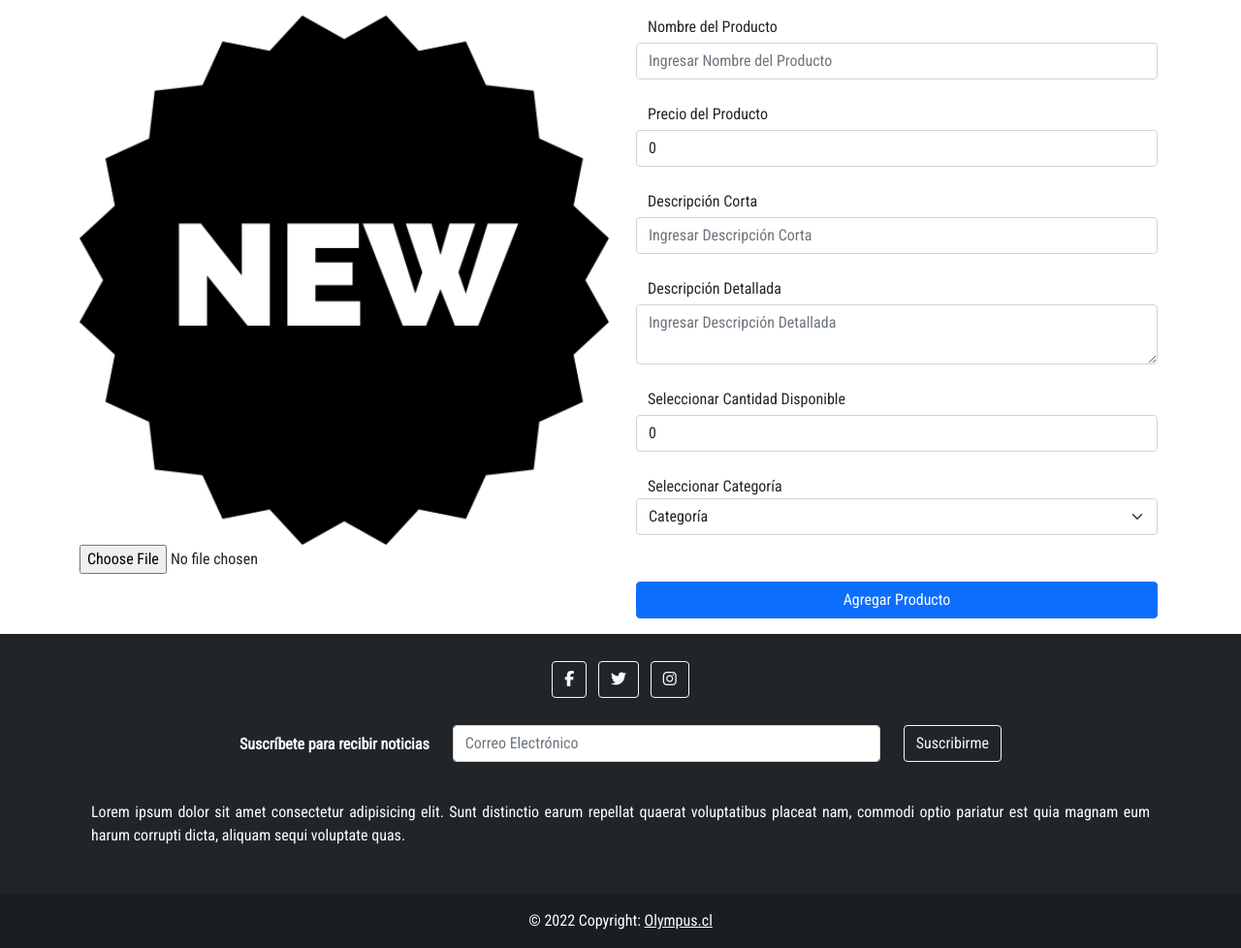
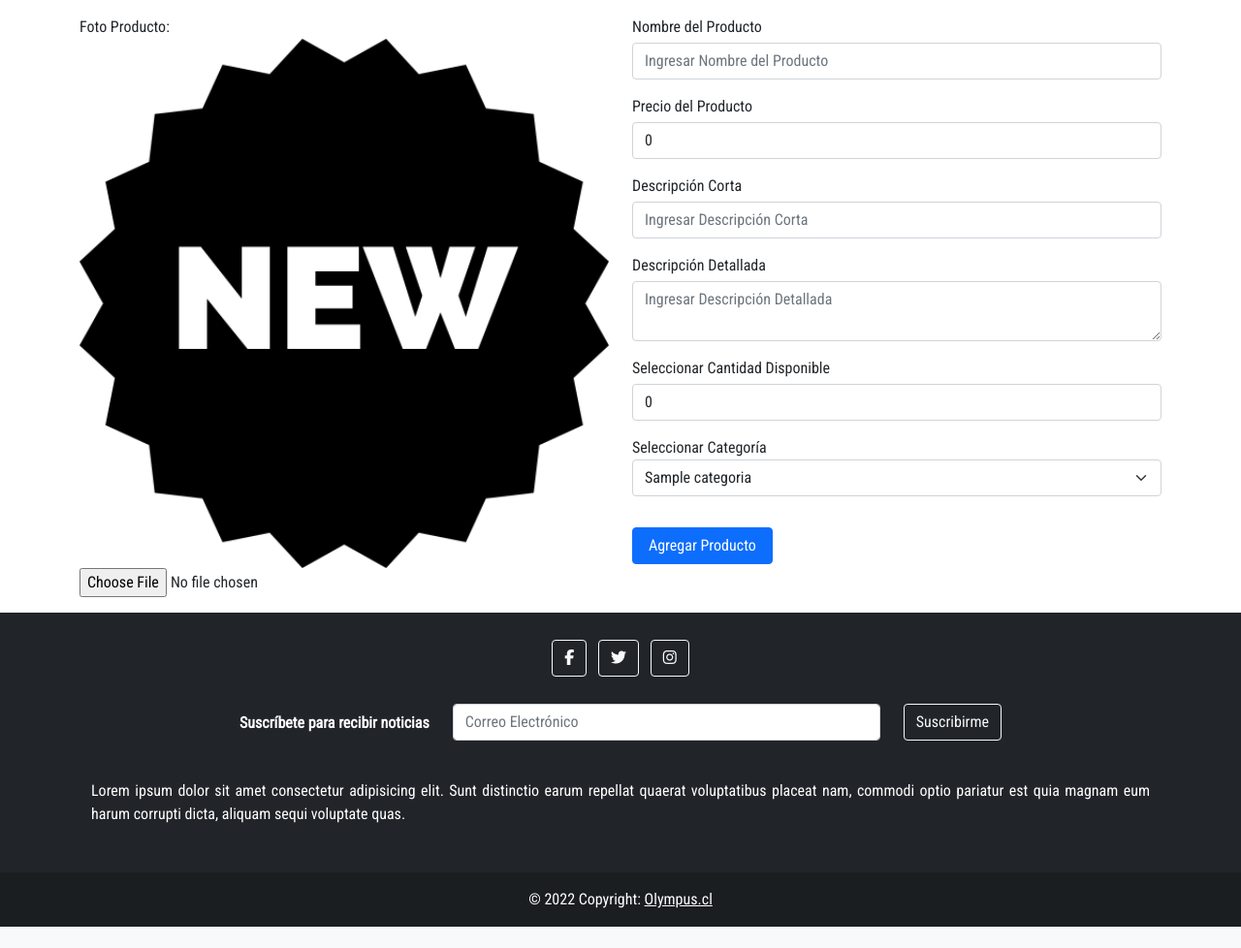
Before and after one commit to FabianDUOC/Olympus, a Django app: page /agregarProducto in a window 1280 px wide. Shown: the part 105-1083 px from the top of the page at 97% size. After the commit the page ends 1061 px from the top, so only its background shows below. Run offline with Django 4.2, Linux system fonts and the light colour scheme; tables that the repository leaves empty hold one stand-in row (values such as "Sample post"); one stand-in notice (Sample message) is shown; some libraries are stand-ins or nearby versions.

Commit message:
1.3
Creada sección agregar productos y catálogo de chaquetas.

```diff
--- a/core/admin.py
+++ b/core/admin.py
@@ -1,8 +1,9 @@
 from django.contrib import admin
-from .models import Categoria, Producto
+from .models import Categoria, Producto, Estatus
 
 # Register your models here.
 # Permite administrar el modelo completo
 
 admin.site.register(Categoria)
+admin.site.register(Estatus)
 admin.site.register(Producto)
--- a/core/models.py
+++ b/core/models.py
@@ -2,20 +2,29 @@ from django.db import models
 
 # Create your models here.
 class Categoria(models.Model):
-    idCategoria = models.IntegerField(primary_key=True,verbose_name="Código de la Categoría")
+    idCategoria = models.AutoField(primary_key=True,verbose_name="Código de la Categoría")
     nombreC = models.CharField(max_length=30, verbose_name="Nombre de la Categoría",null=False, blank=False)
 
     def __str__(self):
         return self.nombreC
 
+class Estatus(models.Model):
+    idEstatus = models.AutoField(primary_key=True,verbose_name="Código de la Categoría")
+    nombreE = models.CharField(max_length=30, verbose_name="Nombre del Estatus",null=False, blank=False)
+
+    def __str__(self):
+        return self.nombreE
+
 class Producto(models.Model):
-    idProducto = models.IntegerField(primary_key=True, verbose_name='código del Producto')
+    idProducto = models.AutoField(primary_key=True, verbose_name='código del Producto')
     nombreProducto = models.CharField(max_length=30, verbose_name='Nombre del Producto')
     descCorta = models.CharField(max_length=30, verbose_name='Descripción Corta del Producto')
     descLarga = models.CharField(max_length=200, verbose_name='Descripción Detallada del Producto')
     precio = models.IntegerField(verbose_name='Precio del Producto')
     stock = models.IntegerField(verbose_name='Cantidad en Stock del Producto')
     foto = models.ImageField(upload_to="core", null= True)
+    categoria = models.ForeignKey(Categoria,on_delete= models.CASCADE)
+    estatus = models.ForeignKey(Estatus,on_delete= models.PROTECT)
 
     def __str__(self):
         return self.nombreProducto
--- a/core/static/core/js/Varios.js
+++ /dev/null
@@ -1,19 +0,0 @@
-const $Foto = document.querySelector("#fotoInput"),
-
-  $foto1 = document.querySelector("#foto");
-
-// Escuchar cuando cambie
-$Foto.addEventListener("change", () => {
-  // Los archivos seleccionados, pueden ser muchos o uno
-  const archivos = $Foto.files;
-  // Si no hay archivos salimos de la función y quitamos la imagen
-  if (archivos || archivos.length) {
-  // Ahora tomamos el primer archivo, el cual vamos a previsualizar
-  const primerArchivo = archivos[0];
-  // Lo convertimos a un objeto de tipo objectURL
-  const objectURL = URL.createObjectURL(primerArchivo);
-  // Y a la fuente de la imagen le ponemos el objectURL
-  $foto1.src = objectURL;
-  }
-
-});
--- a/core/static/core/js/validaciones.js
+++ b/core/static/core/js/validaciones.js
@@ -1,5 +1,5 @@
 $(document).ready(function () {
-    //FOrmulario INICIO SESIÓN
+    //FORMULARIO INICIO SESIÓN
     $("#iniciar").submit(function (e) {
         e.preventDefault();
 
@@ -308,7 +308,6 @@ $(document).ready(function () {
 
     // FORMULARIO AGREGAR PRODUCTO
     $("#agregarP").submit(function (e) {
-        e.preventDefault();
 
         var nombre = $("#nombreProducto").val();
         var precio = $("#precioP").val();
@@ -361,13 +360,7 @@ $(document).ready(function () {
         if (entrar) {
         }
         else {
-            Swal.fire({
-                icon: 'success',
-                title: 'Producto Agregado',
-                showConfirmButton: false,
-                timer: 1500
-              })
-            $("#agregarP")[0].reset();
+
         }
     })
 
--- a/core/templates/core/AgregarProducto.html
+++ b/core/templates/core/AgregarProducto.html
@@ -22,76 +22,80 @@
     <!--AGREGAR PRODUCTO-->
     <!--
     ======================================================================================================= -->
-
+    {% if messages %}
+        <script>
+            Swal.fire({
+                icon: 'success',
+                title: 'Producto Agregado',
+                showConfirmButton: false,
+                timer: 1700
+              })
+        </script>
+    {% endif %}
     <div class="container">
-        <form action="{% url 'registrarP' %}" method="POST" id="agregarP">
-            {% csrf_token %}
+        <form action="{% url 'registrarP' %}" method="POST" id="agregarP" enctype="multipart/form-data">
+        {% csrf_token %}
             <div class="row">
                 <div class="col-md-6 col-sm-12 mt-3 mb-3">
-                    <div class="ratio ratio-1x1">
-                        <img src="{% static 'core/img/producto.png' %}" id="foto" alt="...">
-                      </div>
-                      <input type="file" name="imagen" id="fotoInput" accept=".jpg,.png" required/>
+                    <div class="form-group">
+                        <label for="fotoP">Foto Producto: </label>
+                        <div class="ratio ratio-1x1">
+                            <img src="{% static 'core/img/producto.png' %}" id="foto" alt="...">
+                        </div>
+                        <input type="file" name="fotoInput" id="fotoInput" accept=".jpg,.png" required />
                     </div>
+                </div>
+
                 <div class="col-md-6 col-sm-12 mt-3 mb-3">
-                    <div class="row px-3">
-                        <label for="nombreProducto">
-                            Nombre del Producto
-                        </label>
-                        <input type="text" class="form-control mt-1 mb-2" name="nombreProducto" id="nombreProducto"
-                            placeholder="Ingresar Nombre del Producto" required>
+                    <div class="form-group">
+                        <label for="nombreProducto"> Nombre del Producto</label>
+                        <input type="text" class="form-control mt-1 mb-2" name="nombreProducto" id="nombreProducto" placeholder="Ingresar Nombre del Producto" required>
                         <p class="msjAlerta" id="msjNombre"></p>
-                        <label for="precioP">
-                            Precio del Producto
-                        </label>
-                        <input id="precioP" min="0" name="precioP" value="0" type="number"
-                            class="form-control mt-1 mb-2" placeholder="Ingrese Precio del Producto" required />
+                    </div>
+
+                    <div class="form-group">
+                        <label for="precioP">Precio del Producto</label>
+                        <input id="precioP" min="0" name="precioP" value="0" type="number"class="form-control mt-1 mb-2" placeholder="Ingrese Precio del Producto" required />
                         <p class="msjAlerta" id="msjPrecio"></p>
-                        <label for="descripcionCorta">
-                            Descripción Corta
-                        </label>
-                        <input type="text" class="form-control mt-1 mb-2" name="descripcionCorta" id="descripcionCorta"
-                            placeholder="Ingresar Descripción Corta" required>
+                    </div>
+
+                    <div class="form-group">
+                        <label for="descripcionCorta">Descripción Corta</label>
+                        <input type="text" class="form-control mt-1 mb-2" name="descripcionCorta" id="descripcionCorta" placeholder="Ingresar Descripción Corta" required>
                         <p class="msjAlerta" id="msjCorta"></p>
-                        <label for="descripcionDetallada">
-                            Descripción Detallada
-                        </label>
-                        <textarea type="text" class="form-control mt-1 mb-2" name="descripcionDetallada"
-                            id="descripcionDetallada" placeholder="Ingresar Descripción Detallada" required></textarea>
+                    </div>
+
+                    <div class="form-group">
+                        <label for="descripcionDetallada">Descripción Detallada</label>
+                        <textarea type="text" class="form-control mt-1 mb-2" name="descripcionDetallada"id="descripcionDetallada" placeholder="Ingresar Descripción Detallada" required></textarea>
                         <p class="msjAlerta" id="msjDetallada"></p>
+                    </div>
+
+                    <div class="form-group">
                         <label for="cantidad">Seleccionar Cantidad Disponible</label>
-                        <input id="cantidad" min="0" name="cantidad" value="0" type="number"
-                            class="form-control mt-1 mb-2" placeholder="Seleccionar Disponibilidad" required />
+                        <input id="cantidad" min="0" name="cantidad" value="0" type="number" class="form-control mt-1 mb-2" placeholder="Seleccionar Disponibilidad" required />
                         <p class="msjAlerta" id="msjCantidad"></p>
+                    </div>
+
+                    <div class="form-group">
                         <label for="categoria">Seleccionar Categoría</label>
-
-
                         <select class="form-select" id="categoria" name="categoria" required>
-                            <option selected>Categoría</option>
                             {% for c in categoria_p %}
                             <option value="{{ c.idCategoria }}">{{ c.nombreC }}</option>
                             {% endfor %}
-                            <!--<option value="1">Polera</option>
-                            <option value="2">Pantalones</option>
-                            <option value="3">Zapatillas</option>
-                            <option value="4">Polerones</option>
-                            <option value="5">Chaquetas</option>
-                                -->
                         </select>
-
                         <p class="msjAlerta" id="msjCategorias"></p>
                         <p class="msjAlerta" id="msj"></p>
+                    </div>
 
-                        <button type="submit" href="" class="btn btn-primary px-3 mt-3">Agregar Producto</button>
-                    </div>
+                    <button type="submit" class="btn btn-primary px-3 mt-3">Agregar Producto</button>
                 </div>
             </div>
         </form>
     </div>
 
-
     {% include 'core/footer.html' %}
-        <script src="{% static 'core/js/Varios.js' %}"></script>
+    <script src="{% static 'core/js/Varios.js' %}"></script>
 </body>
 
 </html>
--- a/core/templates/core/Producto.html
+++ b/core/templates/core/Producto.html
@@ -1,4 +1,4 @@
-{% extends 'Olympus/plantillaProducto.html' %}
+{% extends 'core/plantillaProducto.html' %}
 {% load static %}
 
 
--- a/core/templates/core/plantillaCategoriaProducto.html
+++ b/core/templates/core/plantillaCategoriaProducto.html
@@ -24,7 +24,7 @@
   <!--
     ======================================================================================================= -->
 
-    {% block catalogo %}
+  {% block catalogo %}
   {% endblock catalogo %}
 
 
--- a/core/views.py
+++ b/core/views.py
@@ -1,5 +1,6 @@
 from django.shortcuts import render, redirect
-from .models import Producto, Categoria
+from .models import Estatus, Producto, Categoria, Categoria
+from django.contrib import messages
 
 # Create your views here.
 def index(request):
@@ -32,6 +33,20 @@ def agregarProducto(request):
     return render(request,'core/agregarProducto.html',contexto)
 
 def registrarP(request):
+    nombre = request.POST['nombreProducto']
+    descripcionC = request.POST['descripcionCorta']
+    descripcionL = request.POST['descripcionDetallada']
+    precio = request.POST['precioP']
+    stock = request.POST['cantidad']
+    foto = request.FILES['fotoInput']
+    categoria = request.POST['categoria']
+
+    categoria2 = Categoria.objects.get(idCategoria = categoria)
+
+    estatus = Estatus.objects.get(idEstatus = 1)
+
+    Producto.objects.create(nombreProducto = nombre, descCorta = descripcionC, descLarga = descripcionL, precio = precio, stock = stock, foto = foto, categoria = categoria2, estatus = estatus)
+    messages.success(request,'Mascota Registrada')
     return redirect('agregarProducto')
 
 def catalogoPoleras(request):
@@ -47,7 +62,10 @@ def catalogoPolerones(request):
     return render(request,'core/catalogoPolerones.html')
 
 def catalogoChaquetas(request):
-    return render(request,'core/catalogoChaquetas.html')
+    id_categoria = Categoria.objects.get(idCategoria = 1)
+    chaquetas = Producto.objects.filter(categoria = id_categoria) #Seleccionar todas las chaquetas
+    contexto = {"chaquetas":chaquetas}
+    return render(request,'core/catalogoChaquetas.html',contexto)
 
 def cuenta(request):
     return render(request,'core/cuenta.html')
```
Also changed, not shown: core/templates/core/catalogoChaquetas.html (+11 -9 lines), core/migrations/0001_initial.py.
